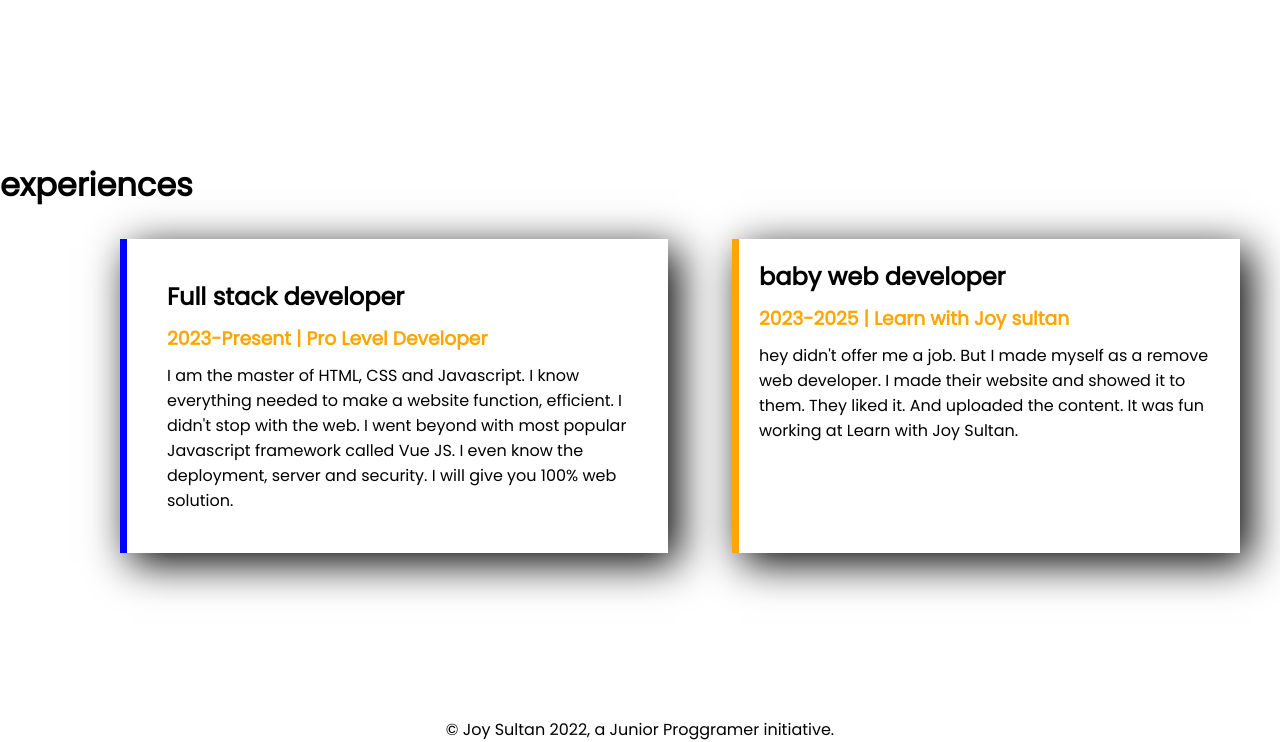
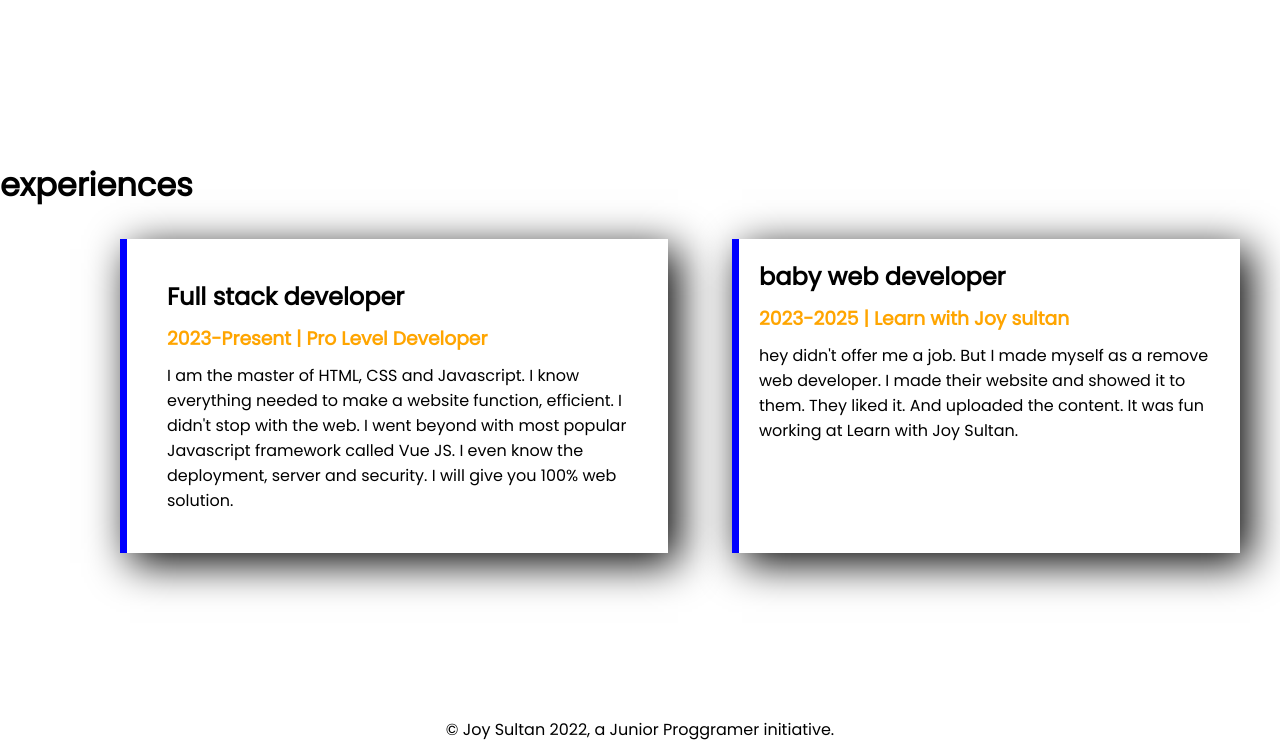
Before and after one commit to mohammadyeamin22/developer, a plain HTML site: page index.html in a window 1280 px wide. Shown: the part 1035-1777 px from the top of the page. Drawn offline with Linux system fonts and the light colour scheme.

Commit message:
added border color

```diff
--- a/style.css
+++ b/style.css
@@ -66,7 +66,7 @@ h1{
     width: 40%;
     margin-left: 5%;
     padding: 20px;
-    border-left: 7px solid orange;
+    border-left: 7px solid blue;
     margin-right: 40px;
 
 }
```
